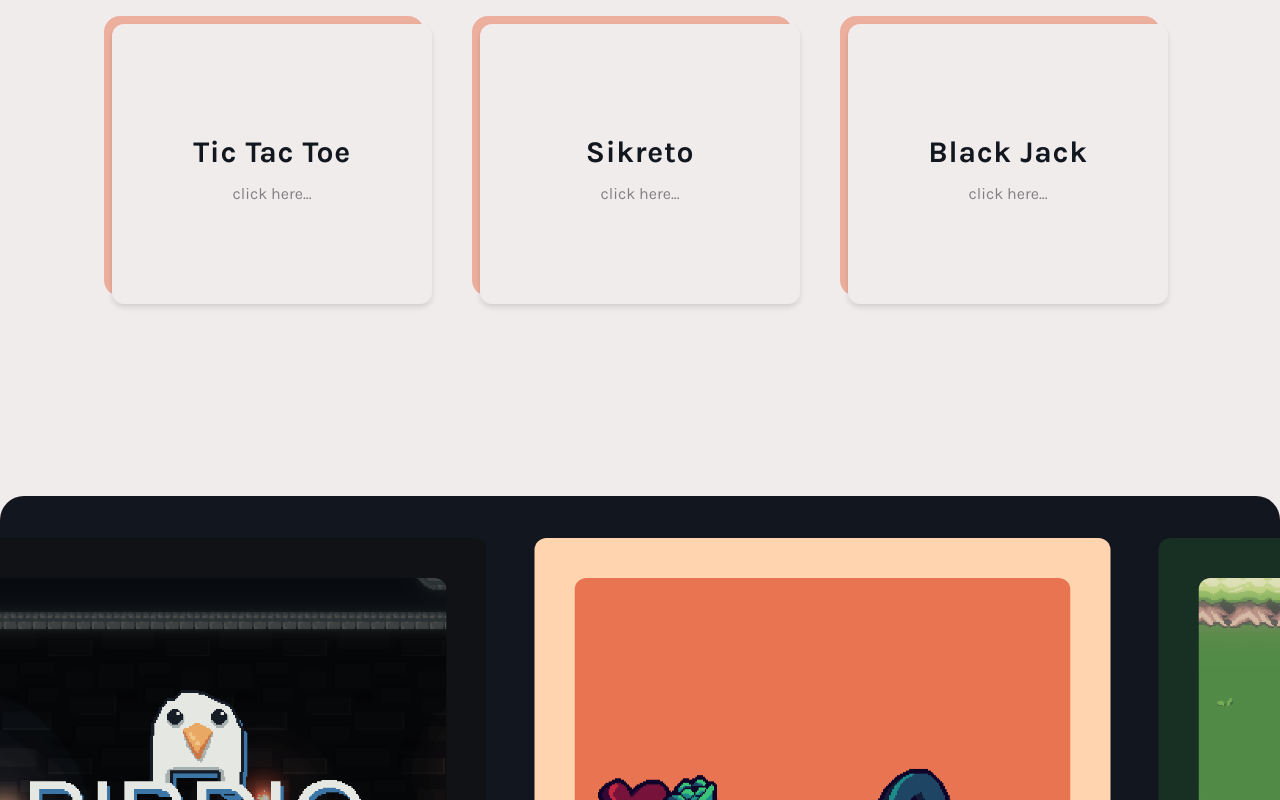
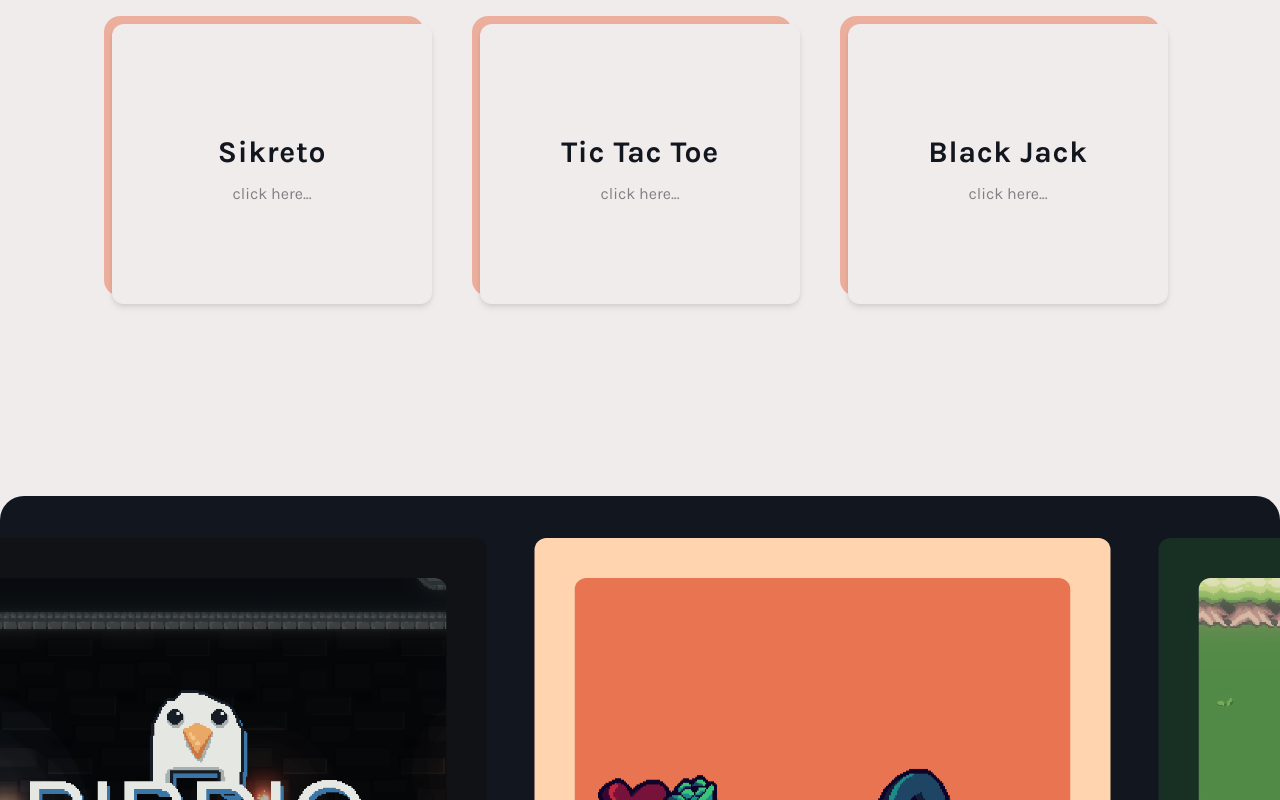
Before and after one commit to Sugorr/sugorr.github.io, a React (Vite) app: page / in a window 1280 px wide. Shown: the part 840-1640 px from the top of the page. Built offline with nearby package versions, Linux system fonts and the light colour scheme.

Commit message:
sikreto adjust

```diff
--- a/src/components/WebProjects.jsx
+++ b/src/components/WebProjects.jsx
@@ -72,16 +72,16 @@ const Websites = ({ webs }) => {
 
 const webs = [
     {
+        title: 'Sikreto',
+        desc: "Share your untold stories, unburden your secrets, and discover the power of anonymous expression in a safe and supportive community.",
+        id: 1,
+        link: "https://my-sikreto.web.app",
+    },
+    {
         title: "Tic Tac Toe",
         desc: "In a thrilling game of Tic Tac Toe, X strategically placed their mark in the center square, setting the stage for an intense showdown against O's diagonal dominance.",
-        id: 1,
+        id: 2,
         link: "https://sugorr.github.io/game-tic-tac-toe/",
-    },
-    {
-        title: "Sikreto",
-        desc: "Share your untold stories, unburden your secrets, and discover the power of anonymous expression in a safe and supportive community.",
-        id: 2,
-        link: "https://my-sikreto.web.app",
     },
     {
         title: "Black Jack",
```
